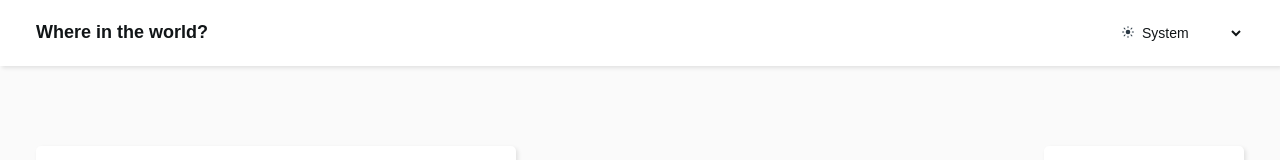
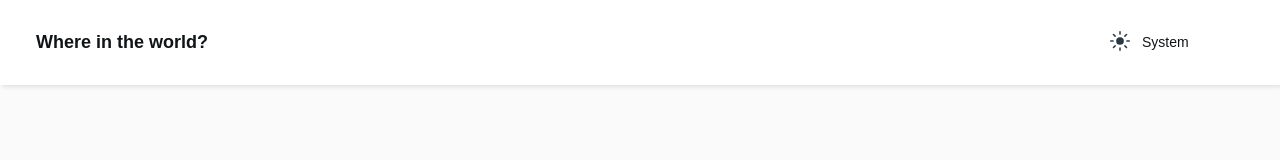
Before and after one commit to SparicI/countries-api, a Nuxt app: page / in a window 1280 px wide. Shown: the top 160 px of the page. Built offline with nearby package versions, Linux system fonts and the light colour scheme; no server answers.

Commit message:
Fix theme select for different browsers; Add readme.md

```diff
--- a/components/ThemeToggle.vue
+++ b/components/ThemeToggle.vue
@@ -1,10 +1,25 @@
 <template>
+    <div class="position-relative">
         <select v-model="$colorMode.preference">
             <option value="system">System</option>
             <option value="light">Light Mode</option>
             <option value="dark">Dark Mode</option>
             <option value="sepia">Sepia</option>
         </select>
+        <img
+            v-if="colorMode.preference === 'dark'"
+            src="/icon-moon.svg"
+            alt=""
+            class="theme-image"
+        >
+        <img
+            v-else
+            src="/icon-sun.svg"
+            alt=""
+            class="theme-image"
+        >
+
+    </div>
 </template>
 
 <script setup>
@@ -15,17 +30,17 @@ const colorMode = useColorMode()
 
 <style scoped>
 select {
-    background-image: url(/icon-sun.svg);
-    background-repeat: no-repeat;
-    background-size: 0.75rem;
-    background-position: 0px 10px;
     background-color: inherit;
     color: inherit;
     border: none;
-    padding: var(--spacing-200) var(--spacing-400);
+    padding-inline: var(--spacing-800);
+    -webkit-appearance: none;
 }
 
-.dark-mode select {
-    background-image: url(/icon-moon.svg);
+.theme-image {
+    position: absolute;
+    width: 20px;
+    top: 15px;
+    left: 0px;
 }
 </style>
```
Also changed, not shown: 2 other files (tests, documents, lock files or other folders). Lines whose indentation alone changed are shown as unchanged.
